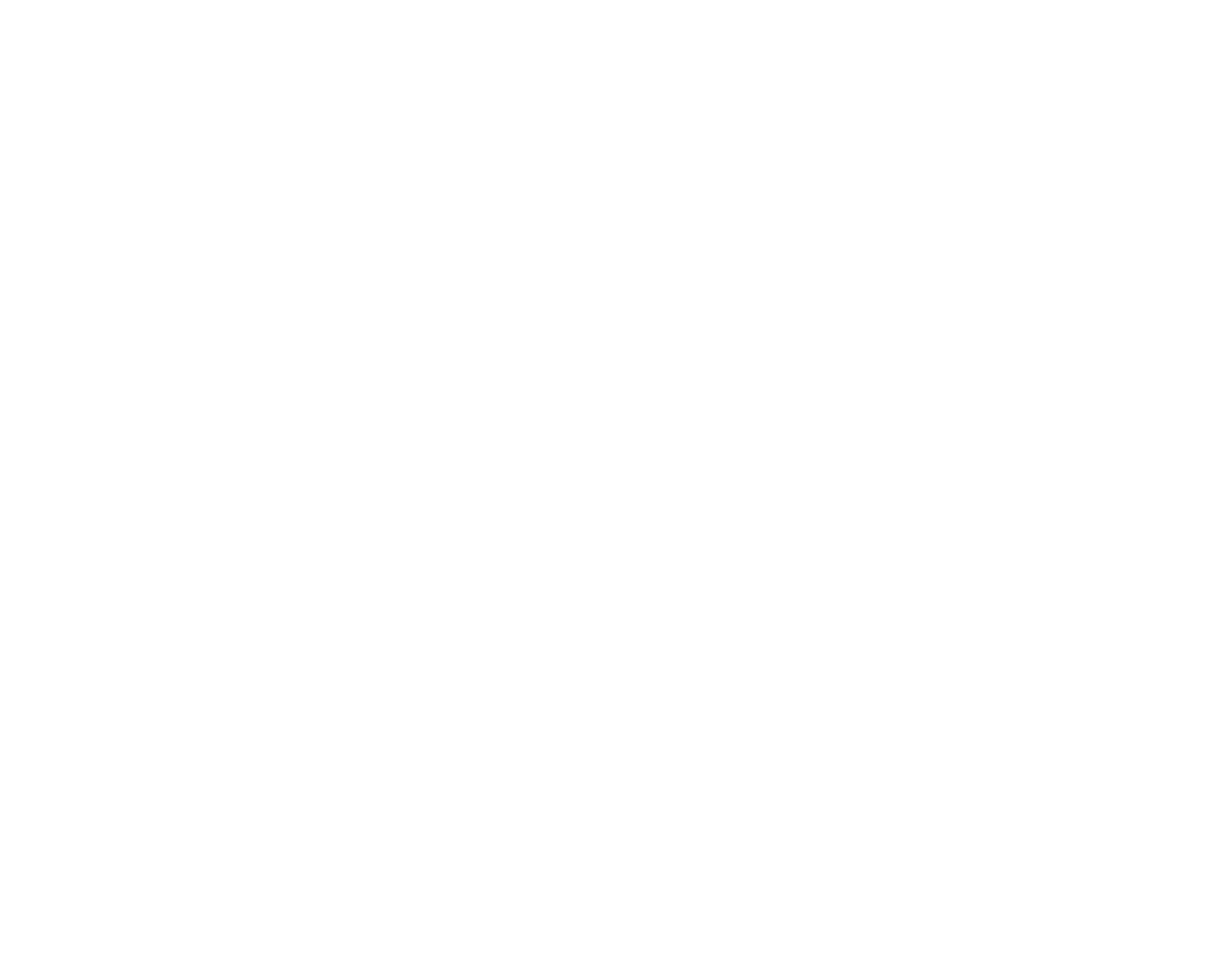
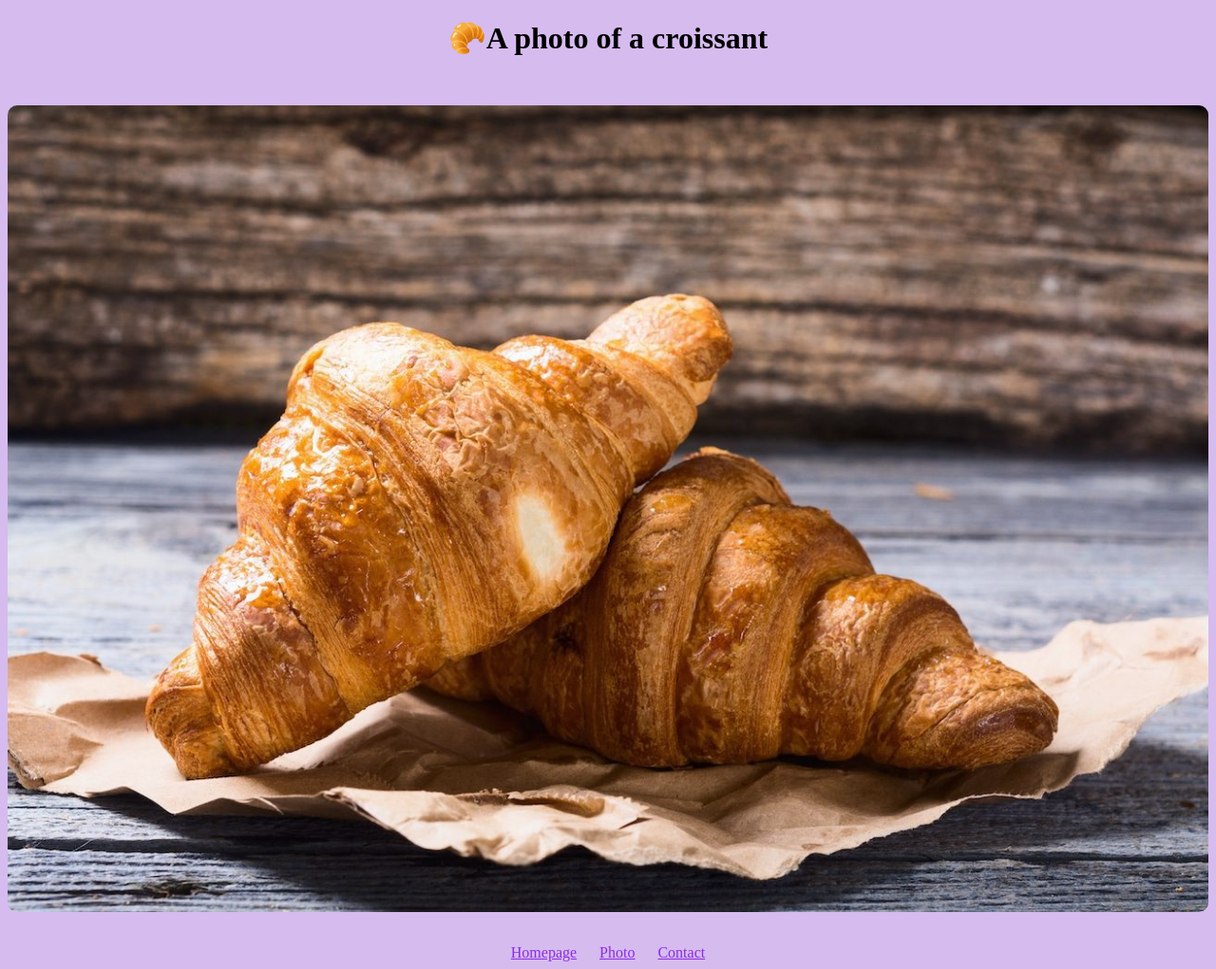
Before and after one commit to VivianaCodes/Croissants, a plain HTML site: page photo.html in a window 1280 px wide. Shown: the whole page at 95% size. Before the commit the page ends 800 px from the top, so only its background shows below. Drawn offline with Linux system fonts and the light colour scheme.

Commit message:
Adjust the HTML files

```diff
--- a/photo.html
+++ b/photo.html
@@ -8,6 +8,12 @@
     <title>A Croissant</title>
   </head>
   <body>
-    <h1></h1>
+    <h1>🥐A photo of a croissant</h1>
+    <img src="./images/croissant.jpg" />
+    <footer>
+      <a href="./" title="Home">Homepage</a>
+      <a href="./photo.html" title="Croissant Photo">Photo</a>
+      <a href="./contact.html" title="Contact croissant.com">Contact</a>
+    </footer>
   </body>
 </html>
--- a/src/style.css
+++ b/src/style.css
@@ -1,7 +1,13 @@
 body {
   text-align: center;
+  background-color: rgb(214, 187, 239);
 }
 footer a {
   margin: 0 10px;
   color: blueviolet;
 }
+img {
+  max-width: 100%;
+  border-radius: 10px;
+  margin: 30px auto;
+}
```
Also changed, not shown: contact.html (+25 -0 lines), index.html (+3 -3 lines), images/croissant.jpg (added).
